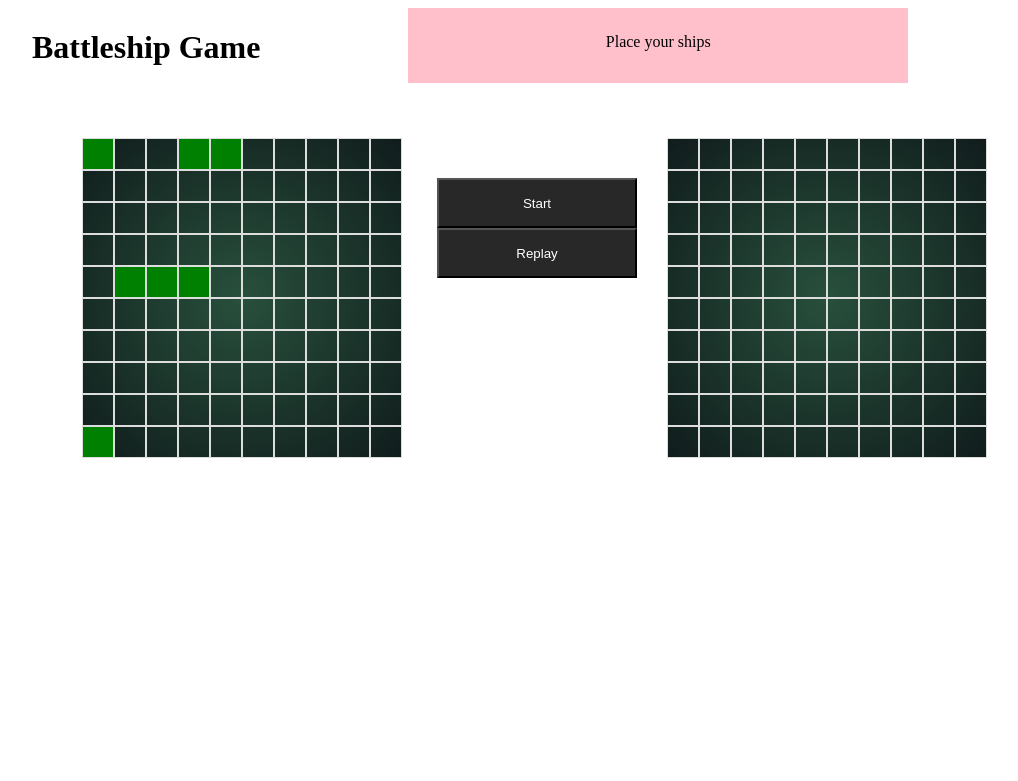
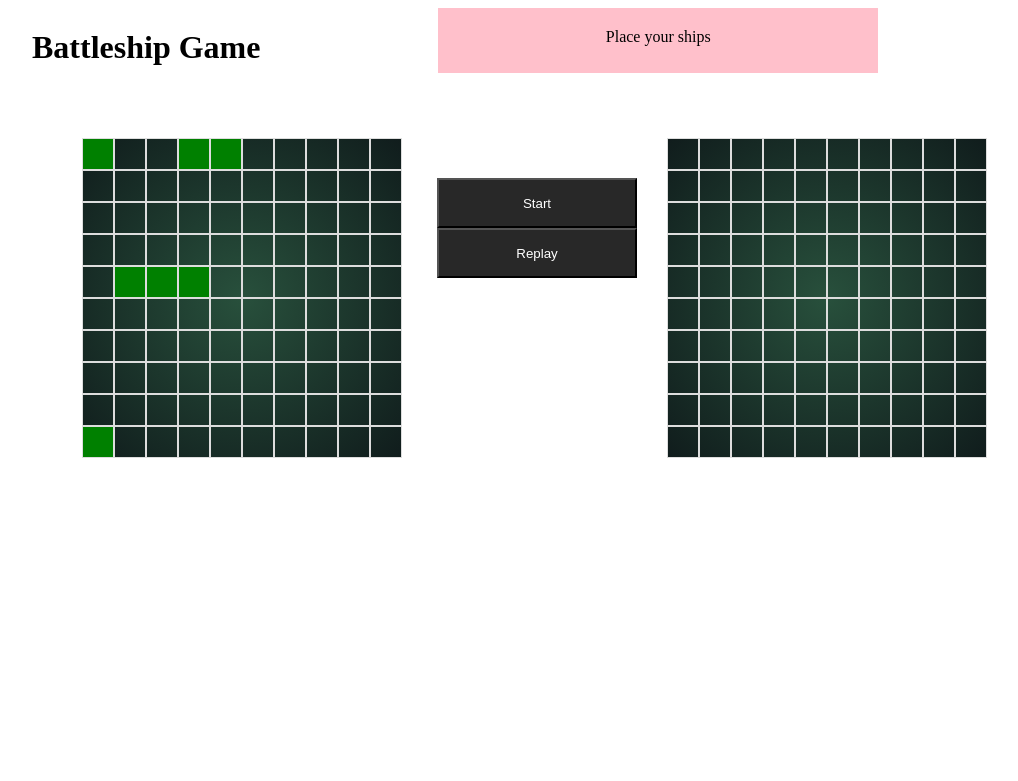
Before and after one commit to zinagithub/battleship, a website built with webpack: page dist/index.html in a window 1280 px wide. Shown: the top 781 px of the page, without its empty margins (104-1122 px from the left). Built offline with nearby package versions, Linux system fonts and the light colour scheme.

Commit message:
correct css stickler errors

```diff
--- a/src/style.css
+++ b/src/style.css
@@ -16,9 +16,9 @@ header {
 	background: pink;
 	height: 25px;
 	margin : 0 auto;
-	padding: 25px;
+	padding: 20px;
 	text-align: center;
-	width : 450px;
+	width : 400px;
 }
 .container1 {
   height: 550px;
@@ -31,8 +31,6 @@ header {
 }
 
 .board1, .board2 {
-  height: 320px;
-  width: 320px;
   background: rgba(40,40,40,1)
     radial-gradient(center, rgba(40,80,60,1), rgba(0,20,20,.6));
   background: rgba(40,40,40,1)
@@ -45,6 +43,8 @@ header {
   background-size: cover;
   overflow: hidden;
   position: relative;
+  height: 320px;
+  width: 320px;
 }
 
 .board1 {
@@ -64,17 +64,17 @@ header {
 }
 .classButtons{
 	height: 420px;
+	left : 375px;
 	position : absolute;
-	left : 375px;
 	top : 40px;
 	width : 260px;
 }
 .start, .replay{
 	background: rgba(40,40,40,1);
 	color : white;
+	left : 30px;
 	position : relative;
 	height: 50px;
-	left : 30px;
 	margin : 0 auto;
 	width :200px;
 }
```
